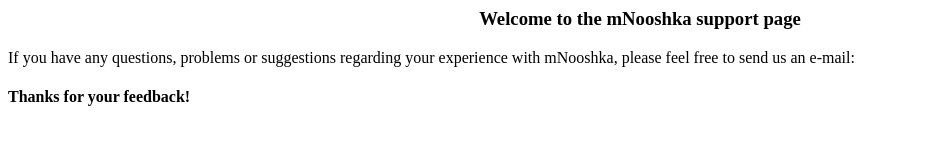
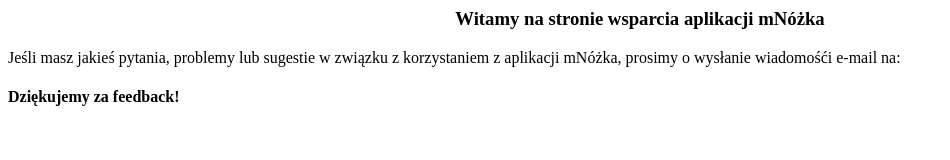
Before and after one commit to twoby4/mNooshka, a plain HTML site: page pl/index.html in a window 1280 px wide. Shown: the whole page, without its empty margins (0-950 px from the left). Drawn offline with Linux system fonts and the light colour scheme.

Commit message:
Update index.html

```diff
--- a/pl/index.html
+++ b/pl/index.html
@@ -1,3 +1,3 @@
-<h3 style="text-align: center">Welcome to the mNooshka support page</h3>
-<p>If you have any questions, problems or suggestions regarding your experience with mNooshka, please feel free to send us an e-mail: <a href="mailto:"></a></p>
-<h4>Thanks for your feedback!</h4>
+<h3 style="text-align: center">Witamy na stronie wsparcia aplikacji mNóżka</h3>
+<p>Jeśli masz jakieś pytania, problemy lub sugestie w związku z korzystaniem z aplikacji mNóżka, prosimy o wysłanie wiadomośći e-mail na: <a href="mailto:"></a></p>
+<h4>Dziękujemy za feedback!</h4>
```
